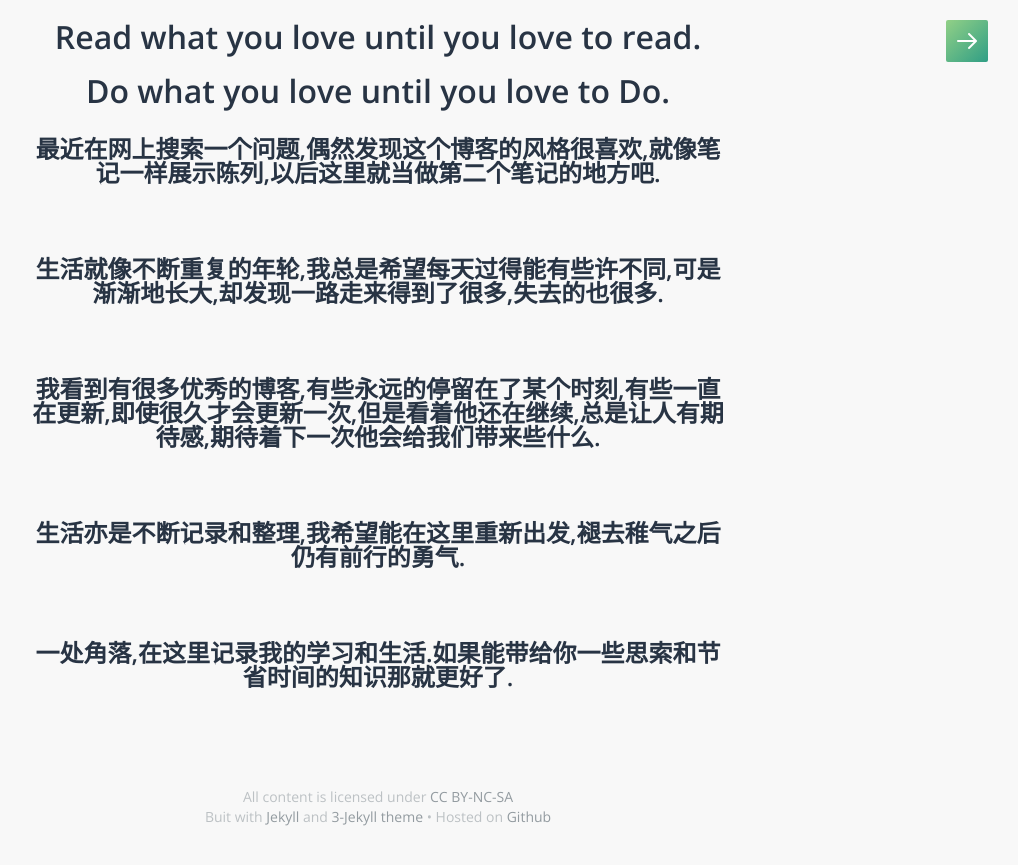
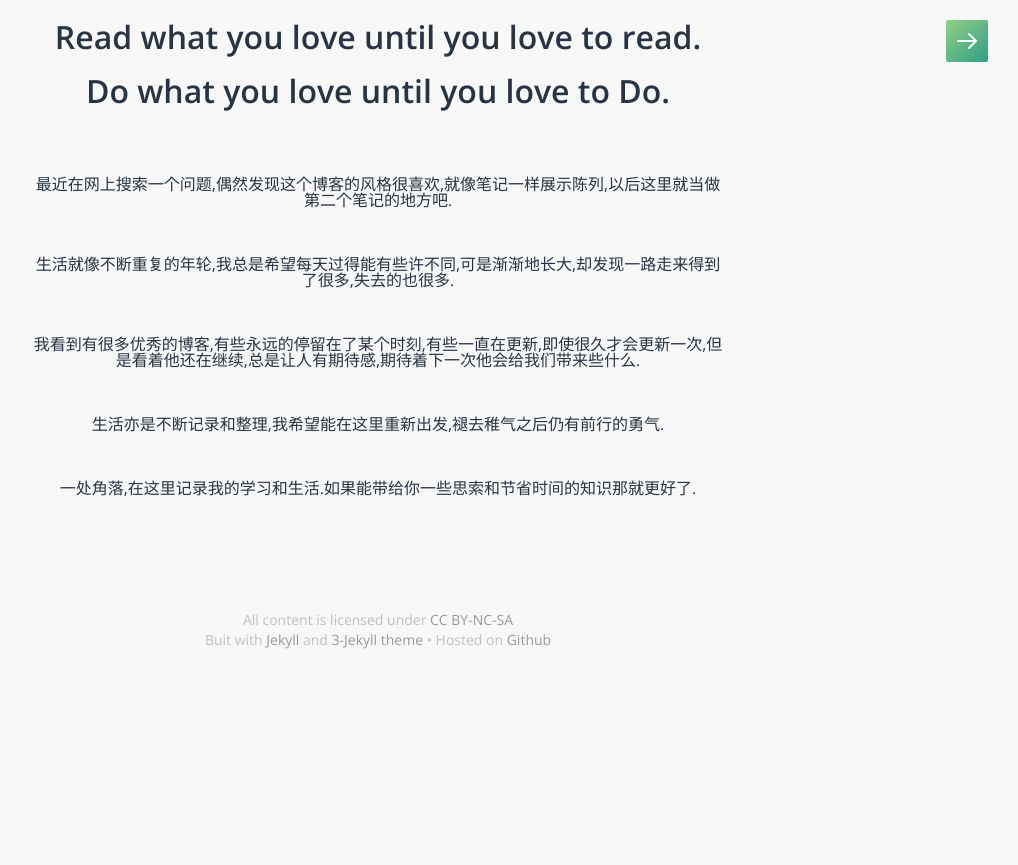
Before and after one commit to decodelove/decodelove.github.io, a Jekyll site: the page built from index.html, in a window 1280 px wide. Shown: the top 865 px of the page, without its empty margins (262-1280 px from the left). Built offline with Jekyll 4.4.1, drawn with Linux system fonts in a browser that asks for light colours; some web fonts are replaced.

Commit message:
index.html 1

```diff
--- a/index.html
+++ b/index.html
@@ -4,8 +4,8 @@ layout: default
 <div id="home" class="container">
   <h1>Read what you love until you love to read.</h1>
   <h1>Do what you love until you love to Do.</h1>
-
-  <h2>
+  <br/>
+  <br/>
     <p>最近在网上搜索一个问题,偶然发现这个博客的风格很喜欢,就像笔记一样展示陈列,以后这里就当做第二个笔记的地方吧.</p><br/>
 
     <p></p>生活就像不断重复的年轮,我总是希望每天过得能有些许不同,可是渐渐地长大,却发现一路走来得到了很多,失去的也很多.</p><br/>
@@ -15,5 +15,6 @@ layout: default
     <p></p>生活亦是不断记录和整理,我希望能在这里重新出发,褪去稚气之后仍有前行的勇气.</p><br/>
 
     <p></p>一处角落,在这里记录我的学习和生活.如果能带给你一些思索和节省时间的知识那就更好了.</p><br/>
-  </h2>
+    <br/>
+    <br/>
 </div>
```
